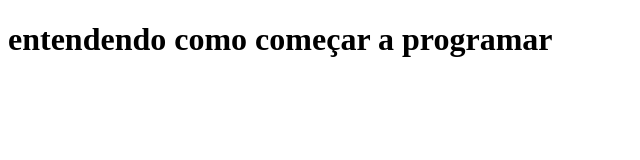
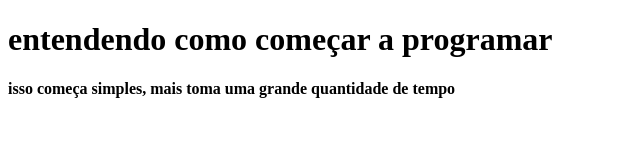
Before and after one commit to Oluar/luar, a plain HTML site: page public_html/index.html in a window 1280 px wide. Shown: the whole page, without its empty margins (0-640 px from the left). Drawn offline with Linux system fonts and the light colour scheme.

Commit message:
fazendo mais uma mudança

```diff
--- a/public_html/index.html
+++ b/public_html/index.html
@@ -8,5 +8,6 @@
 </head>
 <body>
     <H1>entendendo como começar a programar</H1>
+    <h4>isso começa simples, mais toma uma grande quantidade de tempo</h4>
 </body>
 </html>
```
